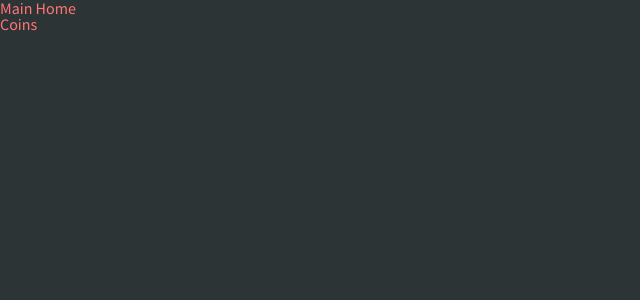
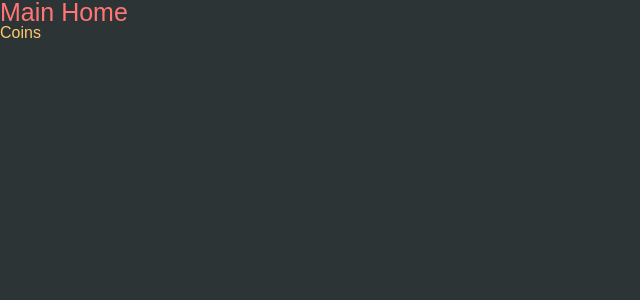
Before and after one commit to mireyhgnay/Netflix-Clone, a React (Create React App) app: page / in a window 1280 px wide. Shown: the top 300 px of the page, without its empty margins (0-640 px from the left). Built offline with nearby package versions, Linux system fonts and the light colour scheme.

Commit message:
Feat : pointColor, textColor 변경

```diff
--- a/src/App.tsx
+++ b/src/App.tsx
@@ -1,5 +1,5 @@
 import { Outlet } from 'react-router-dom';
-import { createGlobalStyle } from 'styled-components';
+import styled, { createGlobalStyle } from 'styled-components';
 
 const GlobalStyle = createGlobalStyle`
   @import url('https://fonts.googleapis.com/css2?family=Source+Sans+Pro:wght@300;400&display=swap');
@@ -63,10 +63,15 @@ const GlobalStyle = createGlobalStyle`
   }
 `;
 
+const Title = styled.h1`
+  color: ${(props) => props.theme.pointColor};
+  font-size: 25px;
+`;
+
 export default function App() {
   return (
     <>
-      <h1>Main Home</h1>
+      <Title>Main Home</Title>
       <GlobalStyle />
       <Outlet />
     </>
--- a/src/theme.ts
+++ b/src/theme.ts
@@ -2,7 +2,7 @@ import { DefaultTheme } from 'styled-components';
 import 'styled-components';
 
 export const theme: DefaultTheme = {
-  textColor: '#ff7675',
+  textColor: '#fdcb6e',
   bgColor: '#2d3436',
-  pointColor: '#fdcb6e',
+  pointColor: '#ff7675',
 };
```
